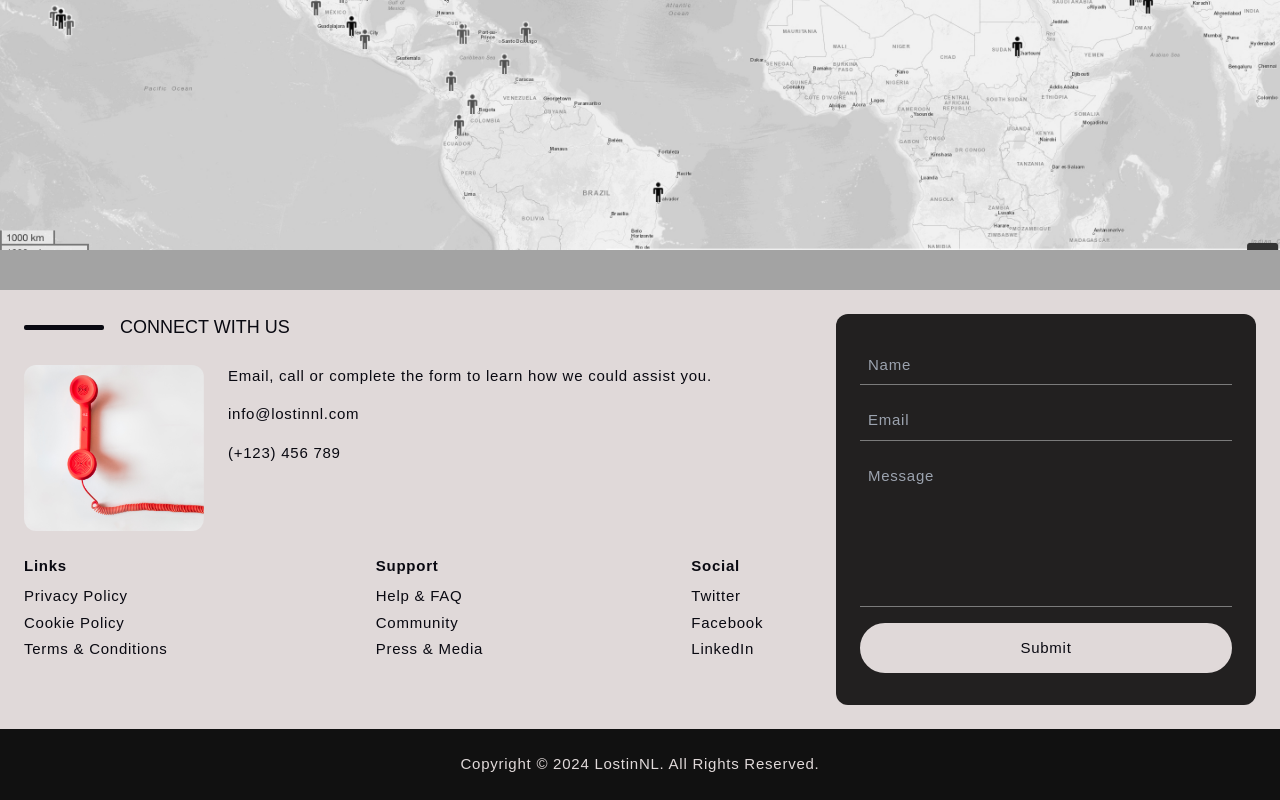
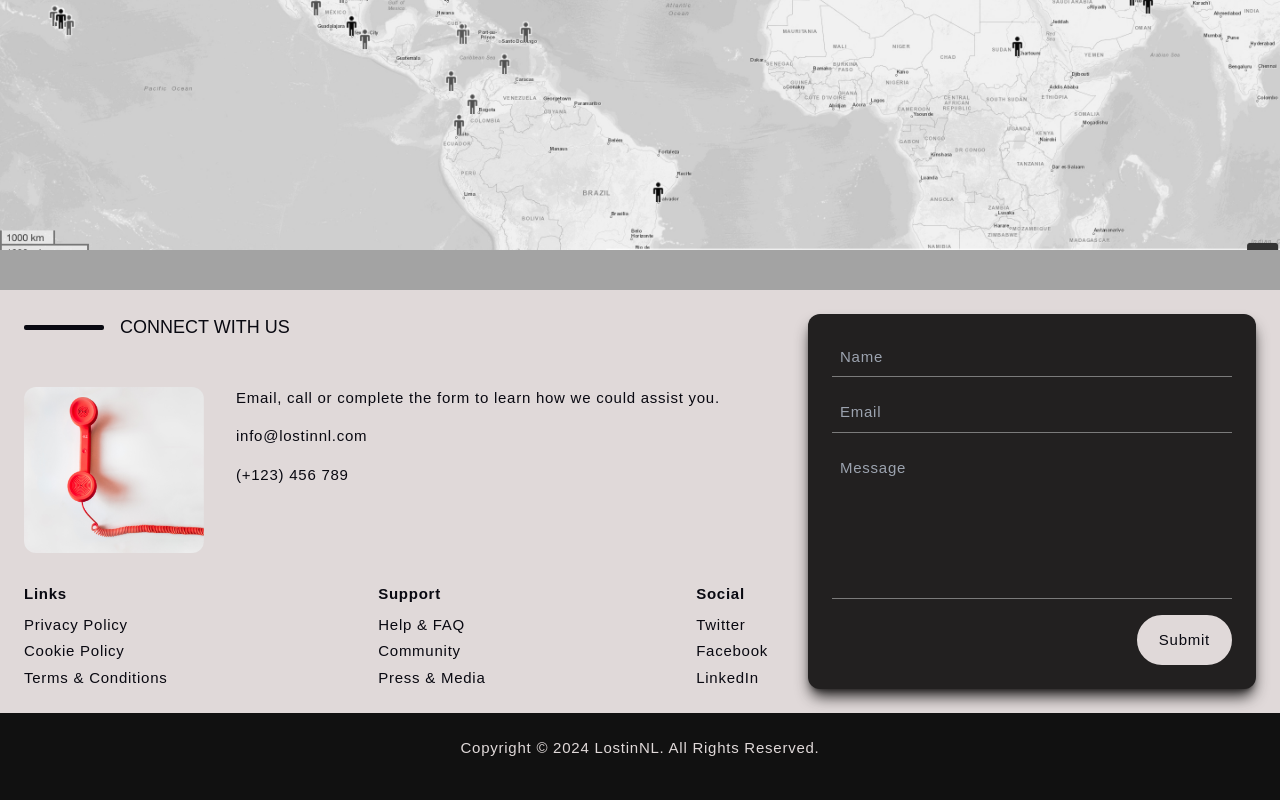
Before and after one commit to joujou144/missing-persons-homepage, a Next.js app: page / in a window 1280 px wide. Shown: the part 3539-4339 px from the top of the page. Built offline with nearby package versions, Linux system fonts and the light colour scheme; a web font is replaced by a local one.

Commit message:
fix footer layout

```diff
--- a/components/Contact.tsx
+++ b/components/Contact.tsx
@@ -8,10 +8,10 @@ const Contact = () => {
   return (
     <section className="xl-container bg-cream">
       <div className="max-container">
-        <div className="mx-6 min-[800px]:flex justify-between md:gap-4 gap-0">
-          <ContactInformation className="min-[800px]:w-[60%] py-6" />
+        <div className="mx-6 py-6 flex flex-col min-[800px]:flex-row min-[800px]:justify-between gap-6">
+          <ContactInformation className="min-[800px]:w-[62%] flex flex-col justify-between gap-4 min-[800px]:pr-4" />
 
-          <ContactForm className="min-[800px]:w-[420px] px-6 py-8 my-6" />
+          <ContactForm className="min-[800px]:w-[450px] flex flex-col justify-between gap-4 p-6 shadow-lg shadow-gray-70" />
         </div>
       </div>
     </section>
@@ -22,7 +22,7 @@ export const ContactInformation = ({ className }: { className: string }) => {
   return (
     <div className={`text-midnight ${className} `}>
       <Heading variant="header-dark" label="connect with us" />
-      <div className="content-size mt-6 flex flex-col gap-4 min-[450px]:flex-row md:gap-6">
+      <div className="content-size flex flex-col gap-4 min-[450px]:flex-row md:gap-8">
         <Image
           src="/phone-img.png"
           alt="contact"
@@ -41,7 +41,7 @@ export const ContactInformation = ({ className }: { className: string }) => {
         </ul>
       </div>
 
-      <ul className="content-size flex flex-col gap-4 mt-6 md:flex-row justify-between">
+      <ul className="content-size flex flex-col gap-4 md:flex-row justify-between">
         {FOOTER_LINKS.map(({ title, links }) => (
           <li key={title}>
             <h4 className="font-bold mb-2">{title}</h4>
@@ -61,10 +61,9 @@ export const ContactInformation = ({ className }: { className: string }) => {
 
 export const ContactForm = ({ className }: { className: string }) => {
   return (
-    <div
-      className={`bg-gray-70 text-cream content-size rounded-xl ${className}`}
+    <form
+      className={`${className} bg-gray-70 text-cream rounded-xl content-size`}
     >
-      <form className="content-size flex flex-col justify-between gap-4">
       <input
         id="guest_name"
         type="text"
@@ -83,17 +82,16 @@ export const ContactForm = ({ className }: { className: string }) => {
         // value={value}
         placeholder="Message"
         // onChange={handleChange}
-          className="p-2 bg-gray-70 min-h-[150px] border-b-[1px] border-gray-30 resize-none w-full outline-none"
+        className="p-2 bg-gray-70 h-[150px] border-b-[1px] border-gray-30 resize-none w-full outline-none"
       />
 
       <Button
         type="submit"
         label="Submit"
         variant="btn-light"
-          // className="min-[700px]:self-end"
+        className="min-[600px]:self-end"
       />
     </form>
-    </div>
   );
 };
 
```
Lines whose indentation alone changed are shown as unchanged.
